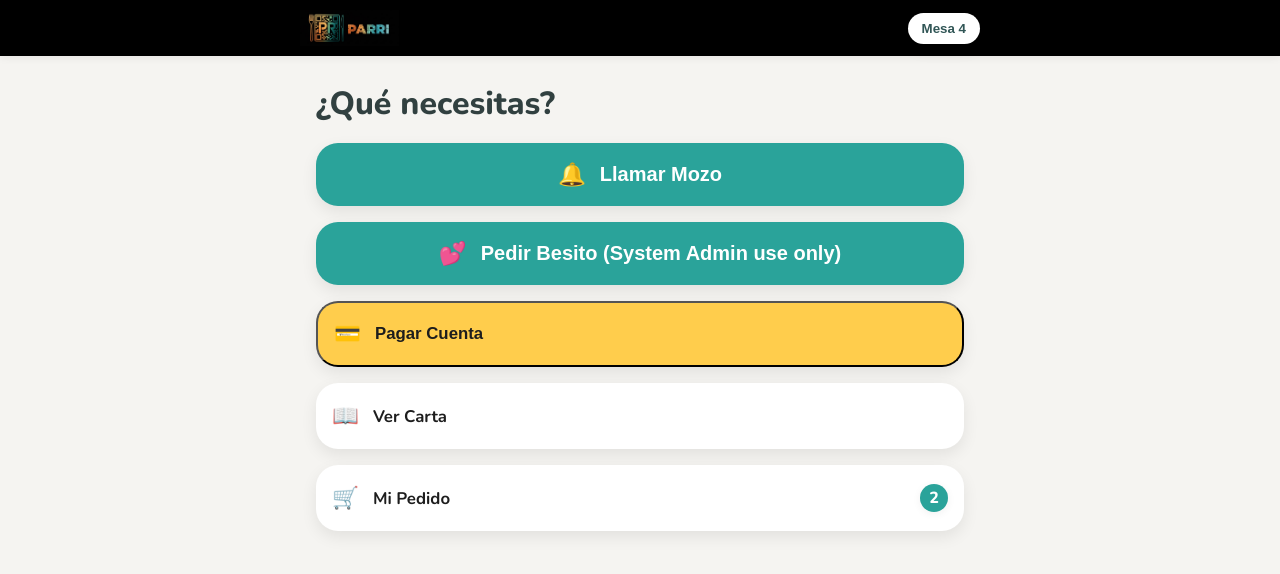
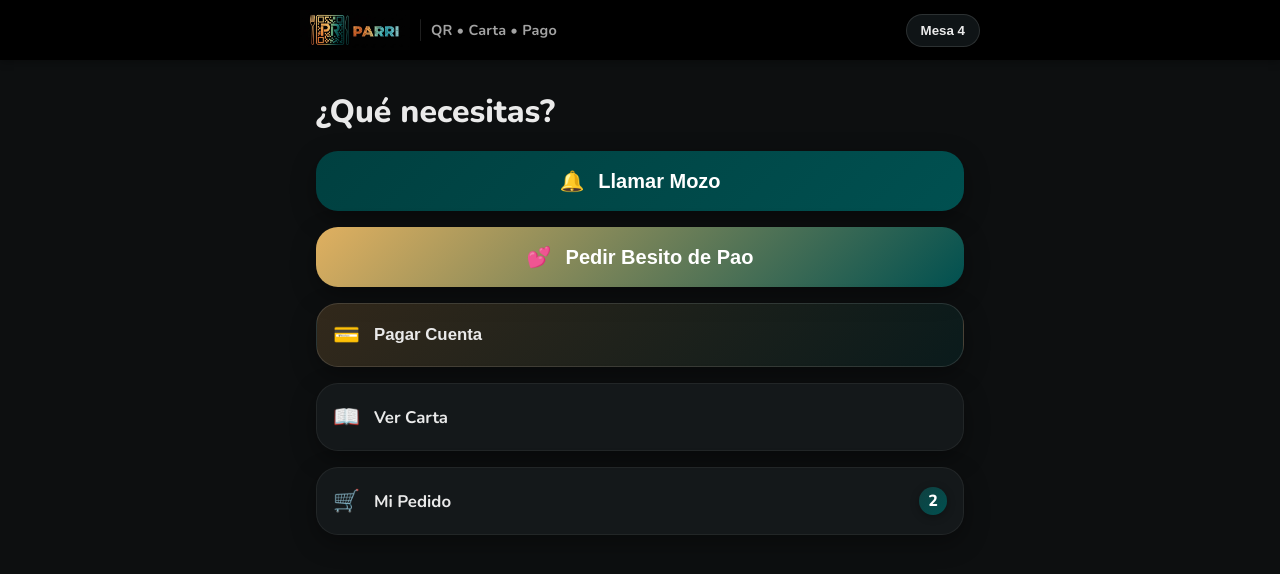
Before and after one commit to poncepn88/parri, a plain HTML site: page index.html in a window 1280 px wide. Drawn offline with nearby package versions, Linux system fonts and the light colour scheme.

Commit message:
Add files via upload

```diff
--- a/app.js
+++ b/app.js
@@ -2,16 +2,14 @@
 (function(){
   const qs = (s, el=document) => el.querySelector(s);
 
-  // Mesa: de ?mesa= o localStorage; fallback 4
+  // Mesa
   const mesaSpan = qs('#mesaNum');
-  const mesaPill = qs('#mesaPill');
   const params = new URLSearchParams(location.search);
-  const mesaFromQS = params.get('mesa');
-  const mesaStored = localStorage.getItem('parri:mesa');
-  const mesa = mesaFromQS || mesaStored || '4';
+  const mesa = params.get('mesa') || localStorage.getItem('parri:mesa') || '4';
   mesaSpan.textContent = mesa;
   localStorage.setItem('parri:mesa', mesa);
-  mesaPill.addEventListener('click', ()=>{
+
+  qs('#mesaPill').addEventListener('click', ()=>{
     const next = prompt('Cambiar número de mesa:', mesaSpan.textContent);
     if(next && /^[0-9A-Za-z-]+$/.test(next)){
       mesaSpan.textContent = next;
@@ -19,7 +17,7 @@
     }
   });
 
-  // Toast helper
+  // Toast
   const toast = qs('#toast');
   const toastMsg = qs('#toastMsg');
   function showToast(msg, ms=2200){
@@ -33,49 +31,27 @@
     }, ms);
   }
 
-  // Llamar mozo
+  // Acciones
   qs('#btnWaiter').addEventListener('click', () => {
-    // NOTE: Aquí harías fetch() a tu backend para notificar al panel.
     showToast(`Mozo llamado en Mesa ${mesaSpan.textContent} ✅`);
     if(navigator.vibrate){ navigator.vibrate(60); }
   });
 
-  // Botón "Pedir Besito de Pao"
-  const kissBtn = document.querySelector('#btnKiss');
-  if (kissBtn) {
-    kissBtn.addEventListener('click', () => {
-      showToast('Un besito para vos Pellepipi 🐦‍⬛💝');
-      if (navigator.vibrate) navigator.vibrate([40, 40, 40]);
-    });
-  }
-
-
-  // Pagar cuenta
-  qs('#btnPay').addEventListener('click', () => {
-    showToast('Abriendo flujo de pago…');
-    // Simular navegación futura
+  const kissBtn = qs('#btnKiss');
+  kissBtn.addEventListener('click', () => {
+    showToast('Pedido de besito enviado a Pao 💕');
+    if(navigator.vibrate){ navigator.vibrate([40,40,40]); }
   });
 
-  // Ver carta
-  qs('#btnMenu').addEventListener('click', (e) => {
-    e.preventDefault();
-    showToast('Mostrando carta (modo demo)…');
-  });
+  qs('#btnPay').addEventListener('click', () => showToast('Abriendo flujo de pago…'));
+  qs('#btnMenu').addEventListener('click', (e) => { e.preventDefault(); showToast('Mostrando carta (demo)…'); });
 
-  // Mi pedido: incrementar badge de ejemplo
   const badge = qs('#orderBadge');
   const orderCard = qs('#btnOrder');
   orderCard.addEventListener('click', () => {
-    const n = parseInt(badge.textContent || '0', 10) + 1;
+    const n = (parseInt(badge.textContent || '0',10) + 1);
     badge.textContent = n;
     showToast(`Agregado al pedido (${n})`);
   });
-  orderCard.addEventListener('keydown', (ev)=>{
-    if(ev.key === 'Enter' || ev.key === ' '){ ev.preventDefault(); orderCard.click(); }
-  });
-
-  // PWA: registro opcional del SW (placeholder)
-  if('serviceWorker' in navigator){
-    // navigator.serviceWorker.register('sw.js').catch(()=>{});
-  }
+  orderCard.addEventListener('keydown', (ev)=>{ if(ev.key==='Enter'||ev.key===' '){ ev.preventDefault(); orderCard.click(); } });
 })();
--- a/index.html
+++ b/index.html
@@ -3,12 +3,11 @@
 <head>
   <meta charset="utf-8" />
   <meta name="viewport" content="width=device-width, initial-scale=1, viewport-fit=cover" />
-  <title>parri</title>
-  <meta name="description" content="parri: Llama al mozo, mira la carta, paga tu cuenta" />
-  <link rel="manifest" href="manifest.webmanifest">
-  <link rel="icon" href="parri-favicon.png">
+  <title>Parri – Tu mesa</title>
+  <meta name="description" content="Parri: Llama al mozo, mira la carta, paga tu cuenta. Rápido y simple." />
+  <meta name="theme-color" content="#000000">
+  <link rel="icon" href="icons/favicon.svg" type="image/svg+xml">
   <link rel="apple-touch-icon" href="icons/icon-192.png">
-  <meta name="theme-color" content="#E7C789">
   <link rel="preconnect" href="https://fonts.gstatic.com" crossorigin>
   <link href="https://fonts.googleapis.com/css2?family=Nunito:wght@400;600;700;800&display=swap" rel="stylesheet">
   <link rel="stylesheet" href="styles.css" />
@@ -17,9 +16,9 @@
   <header class="appbar" role="banner">
     <div class="appbar__inner">
       <div class="brand">
-        <img src="parrilogo-negro.jpg" alt="Parri" class="brand__logo">
+        <img src="assets/logo-gradient.png" alt="Parri" class="brand__logo">
         <span class="brand__divider" aria-hidden="true"></span>
-        <!--<span class="brand__tagline">QR • Carta • Pago</span>-->
+        <span class="brand__tagline">QR • Carta • Pago</span>
       </div>
       <button id="mesaPill" class="pill" aria-label="Número de mesa">Mesa <span id="mesaNum">4</span></button>
     </div>
@@ -34,12 +33,12 @@
         <span class="action__text">Llamar Mozo</span>
       </button>
 
-      <button class="action action--primary" id="btnKiss">
+      <button class="action action--gradient" id="btnKiss">
         <span class="action__icon" aria-hidden="true">💕</span>
-        <span class="action__text">Pedir Besito (System Admin use only) </span>
+        <span class="action__text">Pedir Besito de Pao</span>
       </button>
 
-      <button class="card card--sand" id="btnPay">
+      <button class="card card--accent" id="btnPay">
         <span class="card__icon" aria-hidden="true">💳</span>
         <span class="card__text">Pagar Cuenta</span>
       </button>
@@ -49,7 +48,7 @@
         <span class="card__text">Ver Carta</span>
       </a>
 
-      <div class="card" id="btnOrder" role="button" tabindex="0" aria-pressed="false">
+      <div class="card" id="btnOrder" role="button" tabindex="0">
         <span class="card__icon" aria-hidden="true">🛒</span>
         <span class="card__text">Mi Pedido</span>
         <span class="badge" id="orderBadge" aria-label="Cantidad en pedido">2</span>
--- a/styles.css
+++ b/styles.css
@@ -1,17 +1,21 @@
-/* Parri – styles.css */
+/* Parri – styles.css (dark theme aligned to logo) */
 :root{
-  --bg:#f5f4f1;
-  --sand:#FFCD4C;
-  --sand-700:#caa65f;
-  --teal:#2aa39a;
-  --teal-700:#1f7d76;
-  --ink:#1d1d1d;
-  --muted:#5f6869;
+  --bg:#0D0F10;
+  --surface:#14181A;
+  --ink:#EAEAEA;
+  --muted:#A3A3A3;
   --white:#ffffff;
-  --radius-lg:18px;
+
+  --teal:#005050;
+  --teal-2:#104040;
+  --teal-3:#004040;
+  --orange:#E09040;
+  --orange-2:#E0A050;
+  --orange-3:#E0B060;
+
   --radius-xl:22px;
-  --shadow:0 6px 16px rgba(0,0,0,.08);
-  --shadow-sm:0 2px 8px rgba(0,0,0,.06);
+  --shadow:0 8px 24px rgba(0,0,0,.35);
+  --shadow-sm:0 2px 8px rgba(0,0,0,.3);
 }
 
 *{box-sizing:border-box}
@@ -27,7 +31,7 @@ body{
 
 .appbar{
   position:sticky; top:0; z-index:10;
-  background:#000000;
+  background:#000; /* matches logo background */
   box-shadow:var(--shadow-sm);
   padding:10px 14px;
 }
@@ -35,22 +39,24 @@ body{
   max-width:680px; margin:0 auto;
   display:flex; align-items:center; justify-content:space-between;
 }
-.brand{display:flex; align-items:center; gap:10px}
+.brand{display:flex; align-items:center; gap:10px; min-width:0}
 .brand__logo{
-  height:clamp(28px, 6vw, 36px);
+  height:clamp(28px, 6vw, 40px);
   width:auto;
   max-width:60vw;
 }
-.brand__divider{width:1px;height:22px;background:rgba(0,0,0,.15);display:inline-block;border-radius:1px}
-.brand__tagline{font-weight:700;font-size:.9rem;color:#315656;letter-spacing:.2px}
+.brand__divider{width:1px;height:22px;background:rgba(255,255,255,.12);border-radius:1px}
+.brand__tagline{font-weight:700;font-size:.9rem;color:var(--muted);letter-spacing:.2px;white-space:nowrap}
+@media (max-width:380px){ .brand__tagline{ display:none; } }
 
 .pill{
-  border:0; background:var(--white); color:#315656; font-weight:800;
-  padding:8px 14px; border-radius:999px; box-shadow:var(--shadow);
+  border:1px solid rgba(255,255,255,.12);
+  background:#0f1416; color:var(--ink); font-weight:800;
+  padding:8px 14px; border-radius:999px; box-shadow:var(--shadow-sm);
 }
 
 .container{max-width:680px;margin:0 auto;padding:18px 16px 32px}
-.h1{font-size:1.8rem; margin:8px 0 18px; font-weight:800; color:#314040}
+.h1{font-size:1.8rem; margin:12px 0 18px; font-weight:800; color:var(--ink)}
 
 .stack{display:grid; gap:16px}
 
@@ -62,24 +68,32 @@ body{
   transition:transform .06s ease, filter .1s ease, box-shadow .1s ease;
 }
 .action:active{transform:translateY(1px)}
-.action:focus-visible{outline:3px solid #0a6b64; outline-offset:2px}
+.action:focus-visible{outline:3px solid var(--orange); outline-offset:2px}
 
-.action--primary{background:var(--teal); color:var(--white)}
-.action--primary:hover{filter:brightness(.98)}
-.action__icon{font-size:1.4rem}
+.action--primary{
+  background:linear-gradient(135deg, var(--teal-3), var(--teal));
+  color:var(--white);
+}
+.action--primary:hover{filter:brightness(1.03)}
+
+.action--gradient{
+  background:linear-gradient(135deg, var(--orange-3), var(--teal));
+  color:var(--white);
+}
 
 .card{
   position:relative;
   display:flex; align-items:center; gap:14px;
   padding:18px 16px; border-radius:var(--radius-xl);
-  background:var(--white); box-shadow:var(--shadow);
-  text-decoration:none; color:inherit; cursor:pointer;
+  background:var(--surface); box-shadow:var(--shadow);
+  text-decoration:none; color:var(--ink); cursor:pointer;
   transition:transform .06s ease, box-shadow .1s ease;
+  border:1px solid rgba(255,255,255,.06);
 }
-.card:hover{box-shadow:0 10px 18px rgba(0,0,0,.1)}
+.card:hover{box-shadow:0 10px 28px rgba(0,0,0,.45)}
 .card:active{transform:translateY(1px)}
-.card:focus-visible{outline:3px solid #0a6b64; outline-offset:2px}
-.card--sand{background:var(--sand)}
+.card:focus-visible{outline:3px solid var(--orange); outline-offset:2px}
+.card--accent{background:linear-gradient(135deg, rgba(224,160,80,.18), rgba(0,80,80,.18)); border-color:rgba(255,255,255,.12)}
 .card__icon{font-size:1.35rem}
 .card__text{font-weight:700; font-size:1.05rem}
 
@@ -87,7 +101,8 @@ body{
   position:absolute; right:16px; top:50%; transform:translateY(-50%);
   min-width:28px; height:28px; padding:0 8px;
   display:inline-flex; align-items:center; justify-content:center;
-  background:var(--teal); color:var(--white); border-radius:999px;
+  background:linear-gradient(135deg, var(--teal-2), var(--teal));
+  color:var(--white); border-radius:999px;
   font-weight:800;
   box-shadow:var(--shadow-sm);
 }
@@ -96,8 +111,8 @@ body{
   position:fixed; inset:auto 0 18px 0; display:flex; justify-content:center; pointer-events:none;
 }
 .toast > span{
-  background:var(--ink); color:var(--white); padding:12px 16px; border-radius:14px;
-  font-weight:700; box-shadow:var(--shadow); letter-spacing:.2px;
+  background:#111516; color:var(--white); padding:12px 16px; border-radius:14px;
+  font-weight:700; box-shadow:var(--shadow); letter-spacing:.2px; border:1px solid rgba(255,255,255,.08);
 }
 [hidden]{display:none !important}
 
@@ -106,7 +121,3 @@ body{
   .h1{font-size:2rem}
   .action{font-size:1.25rem}
 }
-
-@media (max-width:380px){
-  .brand__tagline{ display:none; }
-}
```
Also changed, not shown: assets/logo-gradient.png (added), icons/favicon.svg, icons/icon-192.png, icons/icon-512.png, 1 other file.
